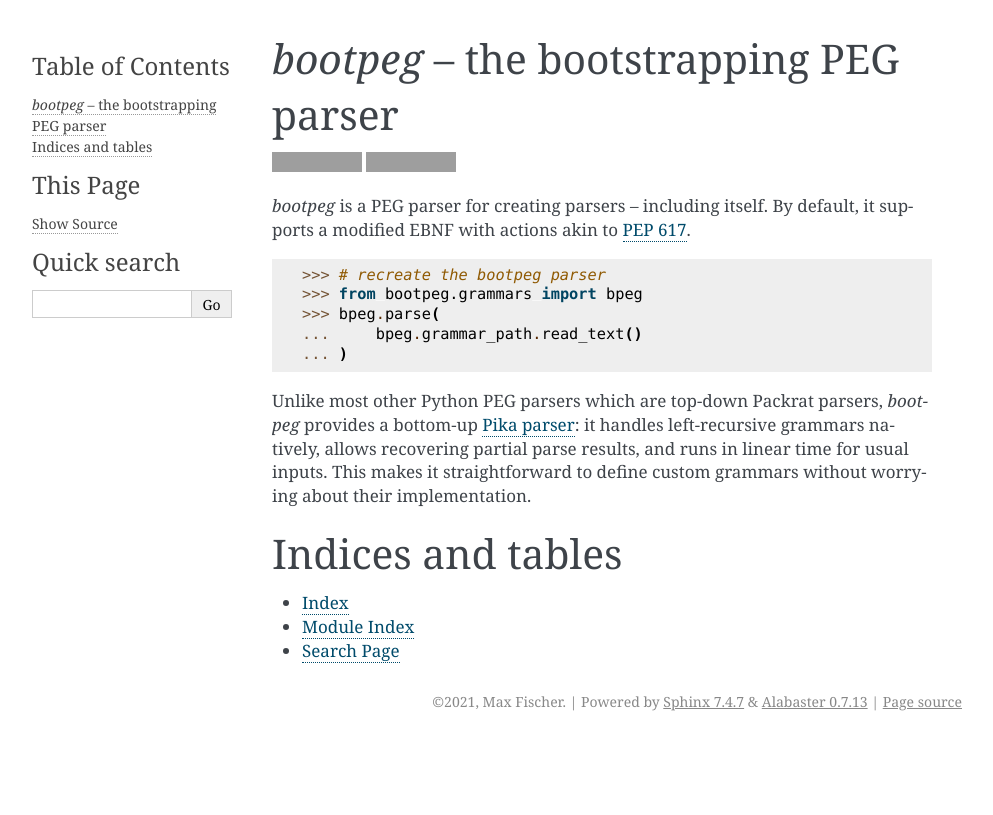
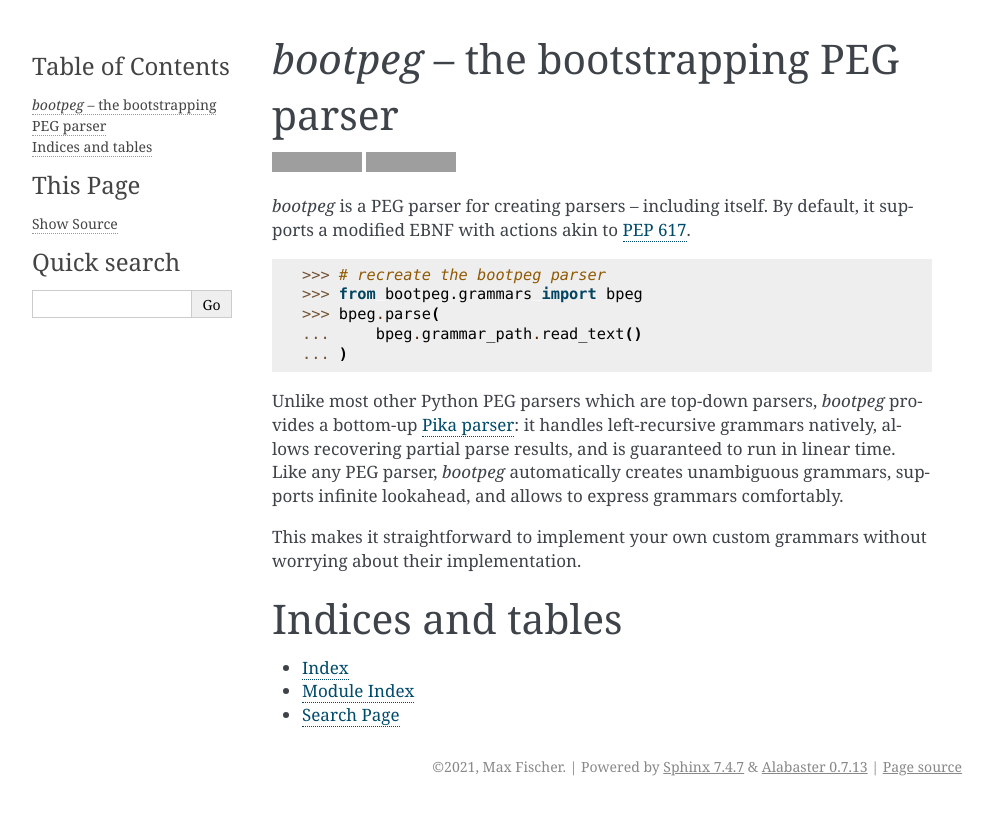
Before and after one commit to maxfischer2781/bootpeg, a Sphinx documentation site: the page built from docs/index.rst, in a window 1280 px wide. Shown: the top 815 px of the page, without its empty margins (148-1141 px from the left). Built offline with Sphinx 7.4.7, drawn with Linux system fonts in a browser that asks for light colours; grey boxes are pictures that could not be loaded.

```diff
--- a/docs/index.rst
+++ b/docs/index.rst
@@ -40,12 +40,17 @@ By default, it supports a modified EBNF with actions akin to `PEP 617`_.
    ...     bpeg.grammar_path.read_text()
    ... )
 
-Unlike most other Python PEG parsers which are top-down Packrat parsers,
+Unlike most other Python PEG parsers which are top-down parsers,
 `bootpeg` provides a bottom-up `Pika parser`_:
 it handles left-recursive grammars natively,
 allows recovering partial parse results,
-and runs in linear time for usual inputs.
-This makes it straightforward to define custom grammars without
+and is guaranteed to run in linear time.
+Like any PEG parser, `bootpeg` automatically
+creates unambiguous grammars,
+supports infinite lookahead,
+and allows to express grammars comfortably.
+
+This makes it straightforward to implement your own custom grammars without
 worrying about their implementation.
 
 Indices and tables
```
Also changed, not shown: README.rst (+8 -3 lines).
